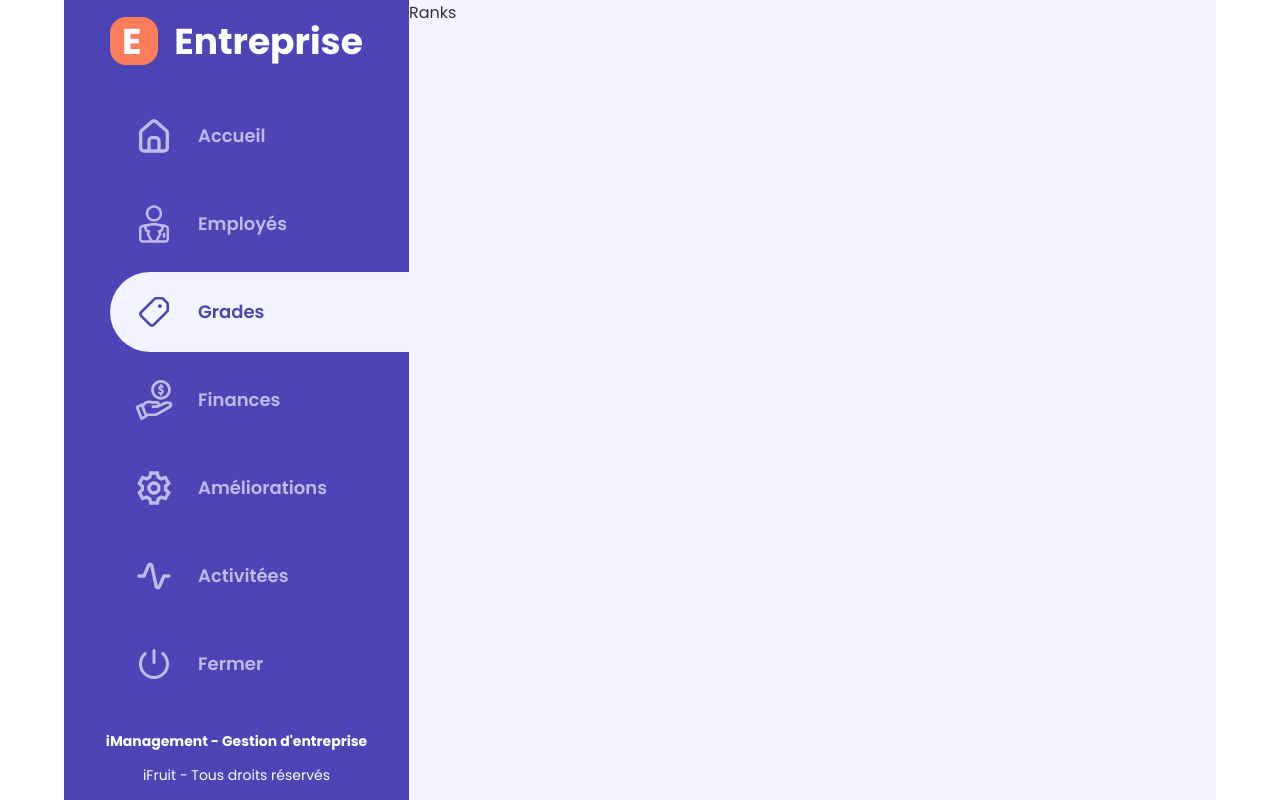
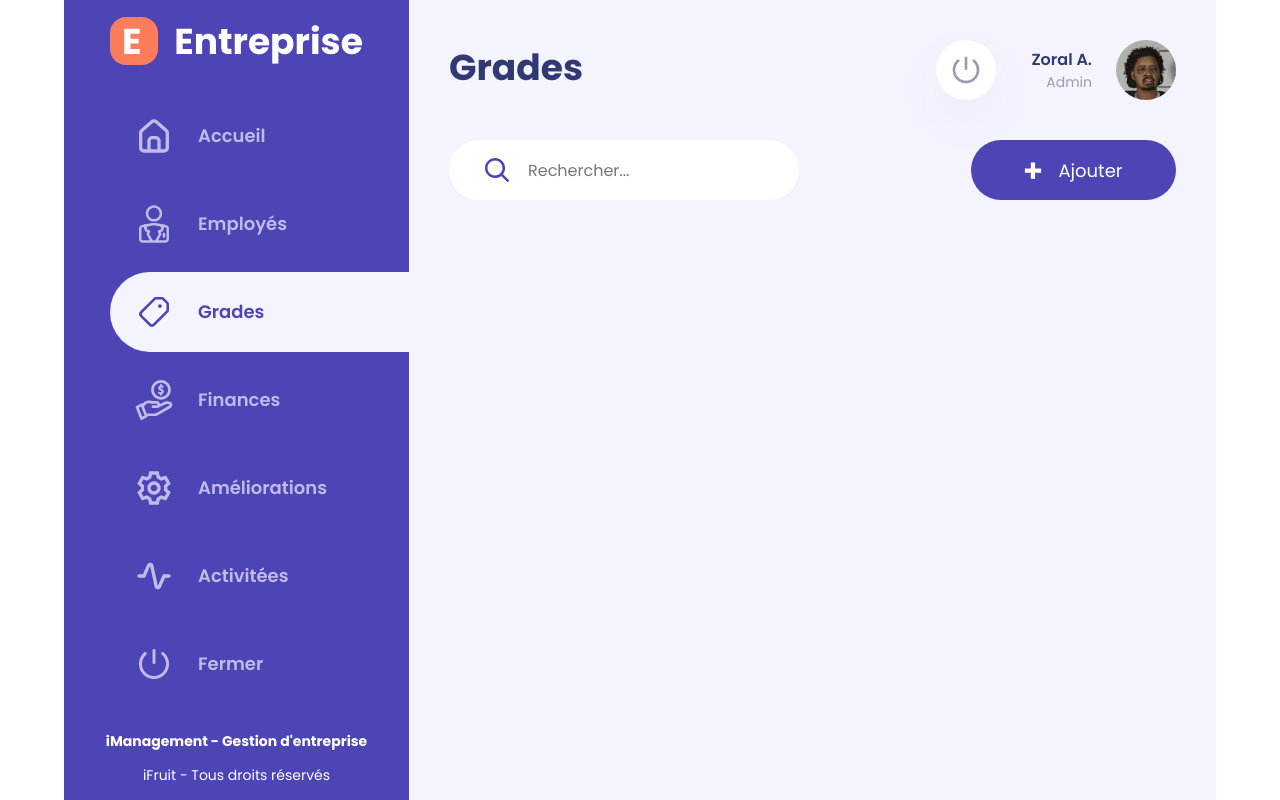
Before and after one commit to Tryade-projects/triade-dashboard, a React (Vite) app: page /ranks in a window 1280 px wide. Built offline with nearby package versions, Linux system fonts and the light colour scheme.

Commit message:
feat: Create component Ranks.jsx, RanksAdd.jsx, RanksHome.jsx, Details.jsx.
(src/utils/fetchData.jsx): Create function for fetch data

```diff
--- a/src/App.jsx
+++ b/src/App.jsx
@@ -19,7 +19,7 @@ function App() {
           <Route path="/" element={<Login />} />
           <Route path="/home" element={<Home />} />
           <Route path="/employees" element={<Employees />} />
-          <Route path="/ranks" element={<Ranks />} />
+          <Route path="/ranks/*" element={<Ranks />} />
           <Route path="/finance" element={<Finance />} />
           <Route path="/improvements" element={<Improvements />} />
           <Route path="/activities" element={<Activities />} />
--- /dev/null
+++ b/src/components/Details/Details.jsx
@@ -0,0 +1,18 @@
+import React from "react";
+// import GradeDetailsForm from "../GradeDetailsForm/GradeDetailsForm";
+// import EmployeeDetailsForm from "../EmployeeDetailsForm/EmployeeDetailsForm";
+
+const Details = ({ title }) => {
+  return (
+    <section className="details">
+      <h2 className="detailsTitle">{title}</h2>
+      {/* {title === "Ajouter un Employé" ? (
+        <EmployeeDetailsForm />
+      ) : (
+        <GradeDetailsForm />
+      )} */}
+    </section>
+  );
+};
+
+export default Details;
--- /dev/null
+++ b/src/components/Details/_details.scss
@@ -0,0 +1,16 @@
+.details {
+  border-radius: 20px;
+  overflow: hidden;
+  height: 89%;
+  background-color: $colorWhite;
+}
+
+.detailsTitle {
+  background-color: $colorPurple;
+  color: $colorWhite;
+  height: 55px;
+  display: flex;
+  align-items: center;
+  padding-left: 40px;
+  font-size: 24px;
+}
--- /dev/null
+++ b/src/components/RanksAdd/RanksAdd.jsx
@@ -0,0 +1,14 @@
+import React from "react";
+import Header from "../Header/Header";
+import Details from "../Details/Details";
+
+const RanksAdd = () => {
+  return (
+    <>
+      <Header title="Ajouter un Grade" />
+      <Details title="Details du Grade" />
+    </>
+  );
+};
+
+export default RanksAdd;
--- /dev/null
+++ b/src/components/RanksHome/RanksHome.jsx
@@ -0,0 +1,22 @@
+import React from "react";
+import { Link } from "react-router-dom";
+import Header from "../../components/Header/Header";
+import SearchBar from "../../components/SearchBar/SearchBar";
+import ButtonAdd from "../../components/ButtonAdd/ButtonAdd";
+
+const RanksHome = () => {
+  return (
+    <div>
+      <Header title="Grades" />
+
+      <div className="container-search-add">
+        <SearchBar />
+        <Link to="/ranks/addRank" className="flex">
+          <ButtonAdd />
+        </Link>
+      </div>
+    </div>
+  );
+};
+
+export default RanksHome;
--- a/src/pages/Ranks/Ranks.jsx
+++ b/src/pages/Ranks/Ranks.jsx
@@ -1,7 +1,33 @@
-import React from 'react';
+import React, { useState, useEffect } from "react";
+import {
+  Link,
+  useLocation,
+  useNavigate,
+  Route,
+  Routes,
+} from "react-router-dom";
+import RanksHome from "../../components/RanksHome/RanksHome";
+import RankAdd from "../../components/RanksAdd/RanksAdd";
+
+import { fetchData } from "../../utils/fetchData";
 
 const Ranks = () => {
-  return <div>Ranks</div>;
+  const location = useLocation();
+
+  const [ranks, setRanks] = useState([]);
+
+  useEffect(() => {
+    fetchData("/gradesData.json").then((data) => setRanks(data));
+    console.log(ranks);
+  }, []);
+  return (
+    <main className="main">
+      <Routes>
+        <Route path="/" element={<RanksHome />} />
+        <Route path="/addRank" element={<RankAdd />} />
+      </Routes>
+    </main>
+  );
 };
 
 export default Ranks;
--- a/src/pages/Ranks/_ranks.scss
+++ b/src/pages/Ranks/_ranks.scss
@@ -0,0 +1,3 @@
+.link {
+  display: flex;
+}
--- a/src/styles/_settings.scss
+++ b/src/styles/_settings.scss
@@ -63,3 +63,7 @@ button {
 .main {
   padding: 40px 40px;
 }
+
+.flex {
+  display: flex;
+}
--- a/src/styles/index.scss
+++ b/src/styles/index.scss
@@ -13,6 +13,9 @@
 @import "../pages/Finance/finance";
 @import "../pages/Improvements/improvements";
 @import "../pages/Activities/activities";
+@import "../components/RanksHome/ranksHome";
+@import "../components/RanksAdd/ranksAdd";
 @import "../components/FormatIcon/formatIcon";
 @import "../components/DashboardInfos/dashboardInfos";
 @import "../components/ButtonAdd/buttonadd";
+@import "../components/Details/details";
--- /dev/null
+++ b/src/utils/fetchData.js
@@ -0,0 +1,9 @@
+export const fetchData = async (url) => {
+  try {
+    const response = await fetch(url);
+    const data = await response.json();
+    return data;
+  } catch (error) {
+    console.error(error);
+  }
+};
```
Also changed, not shown: src/components/RanksAdd/_ranksAdd.scss (added), src/components/RanksHome/_ranksHome.scss (added).
